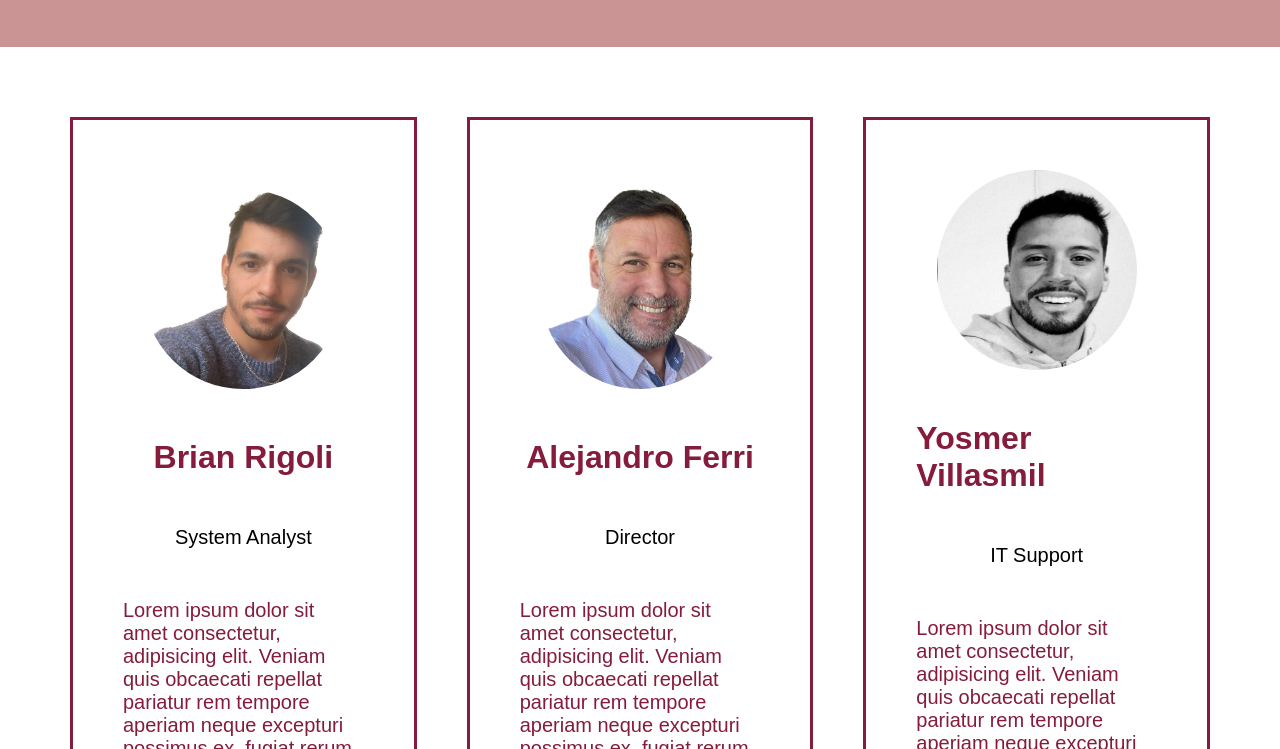
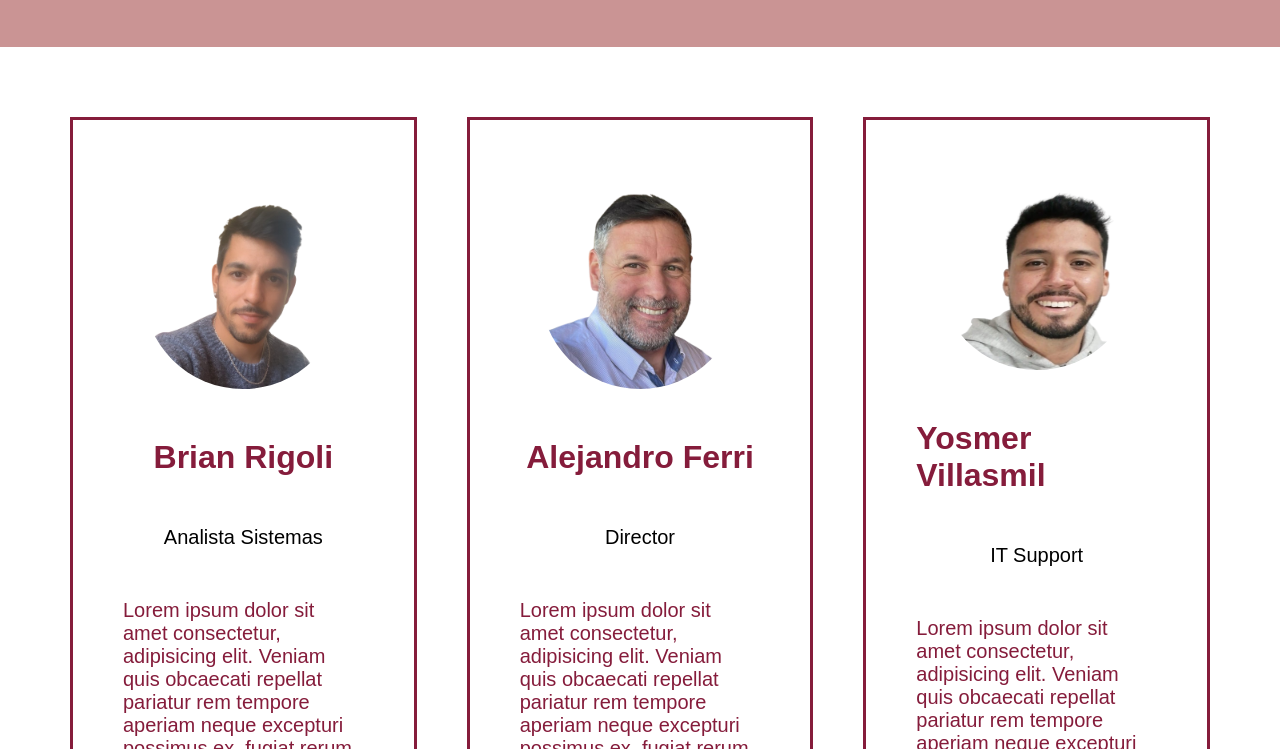
Before and after one commit to brianrigo/PreEntrega2-Rigoli, a plain HTML site: page nosotros.html in a window 1280 px wide. Shown: the part 636-1385 px from the top of the page. Drawn offline with Linux system fonts and the light colour scheme.

Commit message:
cambio de imágenes por mejor calidad (equipo)

```diff
--- a/nosotros.html
+++ b/nosotros.html
@@ -40,17 +40,17 @@
         <section class="user_info">
             <article class="article_info">
                 <figure class="img_contenedor">
-                    <img class="img_fotocarnet" src="./img/equipo-1_b.jpeg" alt="">
+                    <img class="img_fotocarnet" src="./img/equipo-1_b.png" alt="">
                 </figure>
                 <h3 class="nombre_empleado">Brian Rigoli</h3>
-                    <p class="puesto">System Analyst</p>
+                    <p class="puesto">Analista Sistemas</p>
                 <div class="div_descripcion">
                     <p class="texto_descripcion">Lorem ipsum dolor sit amet consectetur, adipisicing elit. Veniam quis obcaecati repellat pariatur rem tempore aperiam neque excepturi possimus ex, fugiat rerum dolore quaerat necessitatibus ea, quos velit sint adipisci.</p>
                 </div>
             </article>
             <article class="article_info">
                 <figure class="img_contenedor">
-                    <img class="img_fotocarnet" src="./img/equipo-2_b.jpeg" alt="">
+                    <img class="img_fotocarnet" src="./img/equipo-2_b.png" alt="">
                 </figure>
                 <h3 class="nombre_empleado">Alejandro Ferri</h3>
                 <p class="puesto">Director</p>
@@ -60,7 +60,7 @@
             </article>
             <article class="article_info">
                 <figure class="img_contenedor">
-                    <img class="img_fotocarnet" src="./img/equipo-3.jpg" alt="">
+                    <img class="img_fotocarnet" src="./img/equipo-3_b.png" alt="">
                 </figure>
                 <h3 class="nombre_empleado">Yosmer Villasmil</h3>
                 <p class="puesto">IT Support</p>
```
Also changed, not shown: img/equipo-1_b.png (added), img/equipo-2_b.png (added), img/equipo-3_b.jpeg (added), img/equipo-3_b.png (added).
